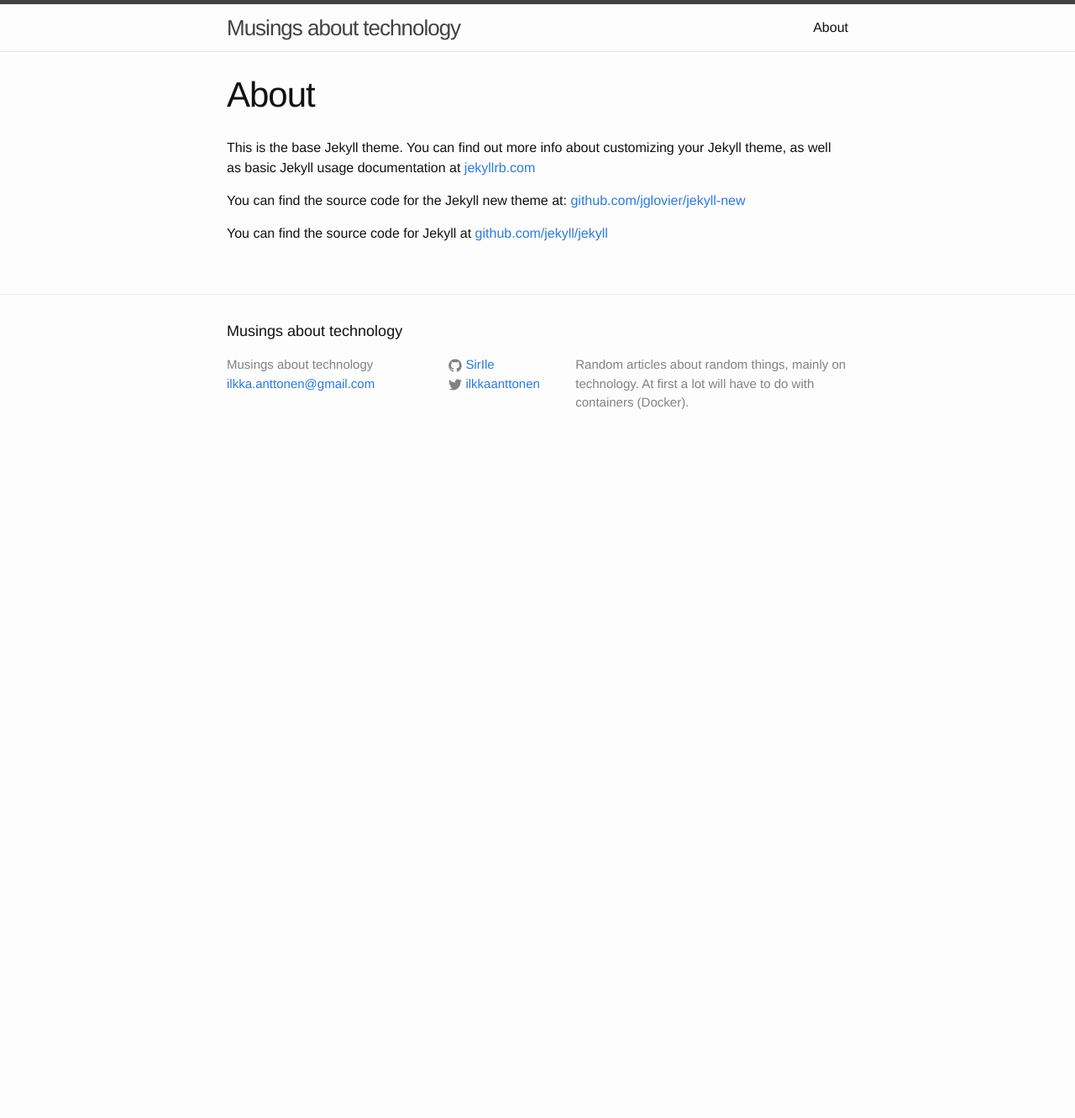
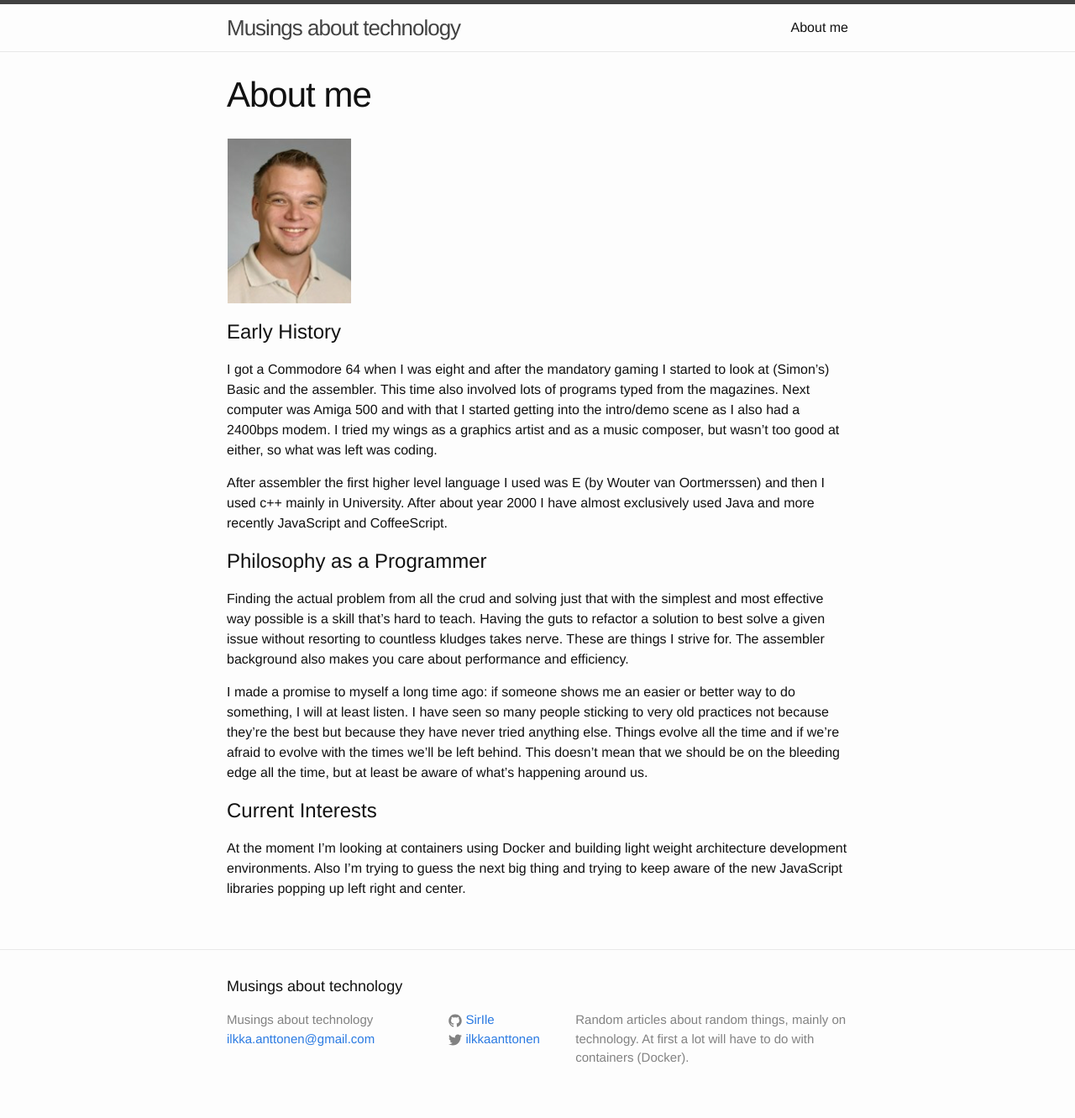
Before and after one commit to SirIle/sirile.github.io, a Jekyll site: the page built from about.md, in a window 1280 px wide. Shown: the whole page at 84% size. Built offline with Jekyll 4.4.1, drawn with Linux system fonts in a browser that asks for light colours; before the commit the page ends 900 px from its top, so only the background shows below that.

Commit message:
Added the about me.

```diff
--- a/about.md
+++ b/about.md
@@ -1,11 +1,24 @@
 ---
 layout: page
-title: About
+title: About me
 permalink: /about/
 ---
+![Ilkka]
 
-This is the base Jekyll theme. You can find out more info about customizing your Jekyll theme, as well as basic Jekyll usage documentation at [jekyllrb.com](http://jekyllrb.com/)
+# Early History
 
-You can find the source code for the Jekyll new theme at: [github.com/jglovier/jekyll-new](https://github.com/jglovier/jekyll-new)
+I got a Commodore 64 when I was eight and after the mandatory gaming I started to look at (Simon's) Basic and the assembler. This time also involved lots of programs typed from the magazines. Next computer was Amiga 500 and with that I started getting into the intro/demo scene as I also had a 2400bps modem. I tried my wings as a graphics artist and as a music composer, but wasn't too good at either, so what was left was coding.
 
-You can find the source code for Jekyll at [github.com/jekyll/jekyll](https://github.com/jekyll/jekyll)
+After assembler the first higher level language I used was E (by Wouter van Oortmerssen) and then I used c++ mainly in University. After about year 2000 I have almost exclusively used Java and more recently JavaScript and CoffeeScript.
+
+# Philosophy as a Programmer
+
+Finding the actual problem from all the crud and solving just that with the simplest and most effective way possible is a skill that's hard to teach. Having the guts to refactor a solution to best solve a given issue without resorting to countless kludges takes nerve. These are things I strive for. The assembler background also makes you care about performance and efficiency.
+
+I made a promise to myself a long time ago: if someone shows me an easier or better way to do something, I will at least listen. I have seen so many people sticking to very old practices not because they're the best but because they have never tried anything else. Things evolve all the time and if we're afraid to evolve with the times we'll be left behind. This doesn't mean that we should be on the bleeding edge all the time, but at least be aware of what's happening around us.
+
+# Current Interests
+
+At the moment I'm looking at containers using Docker and building light weight architecture development environments. Also I'm trying to guess the next big thing and trying to keep aware of the new JavaScript libraries popping up left right and center.
+
+[Ilkka]: /images/Ilkka.png
```
Also changed, not shown: images/Ilkka.png (added), 1 other file.
